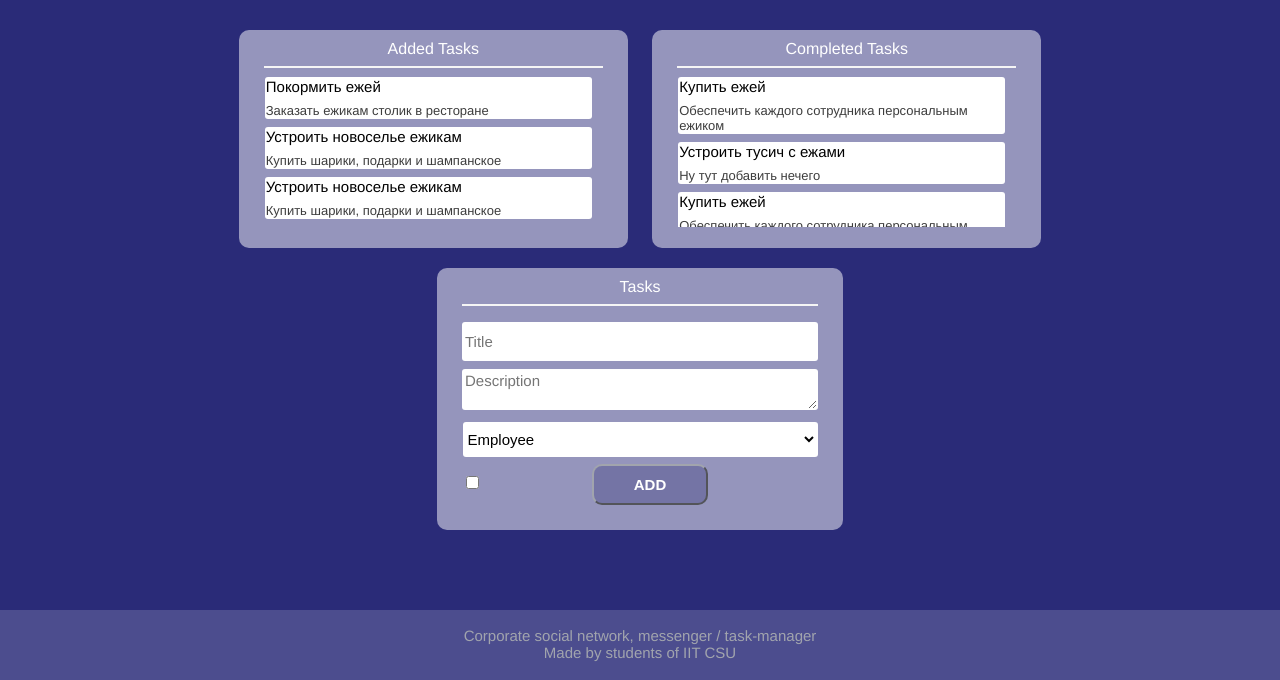
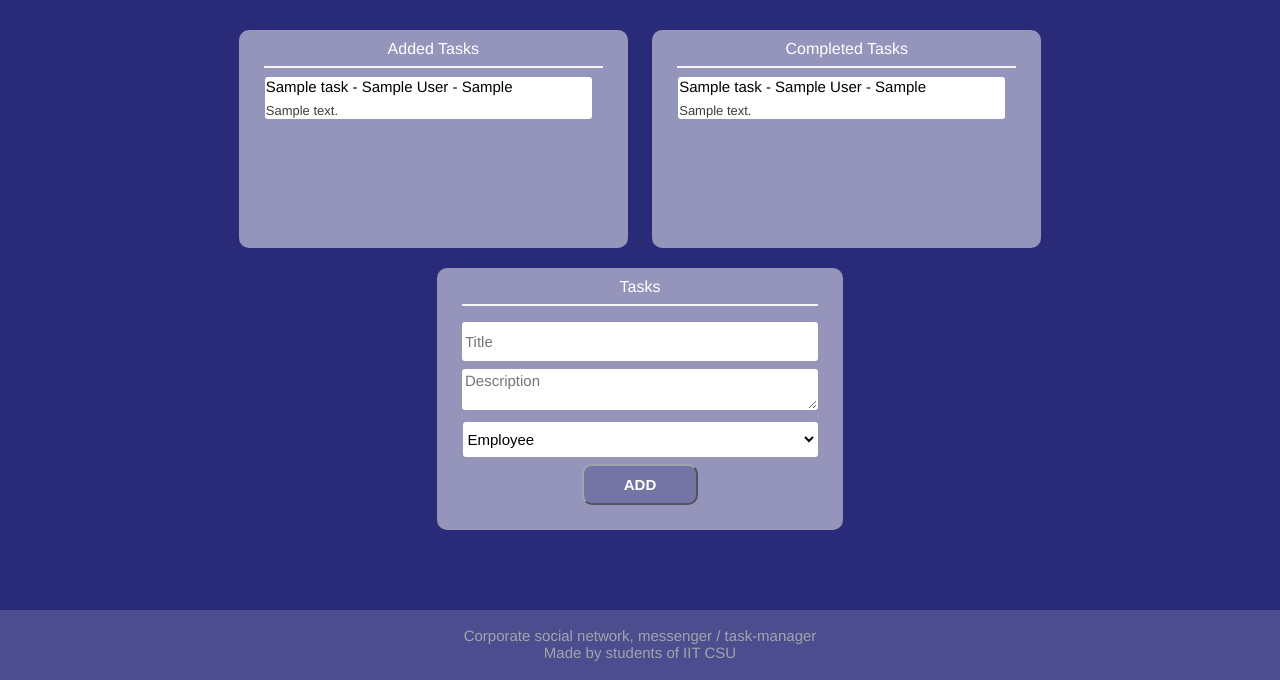
Before and after one commit to evabronskayaa/comttrack, a Django app: page /authentication/add_task/ in a window 1280 px wide. Shown: the part 120-800 px from the top of the page. Run offline with Django 3.2, Linux system fonts and the light colour scheme; a user stored in the database is signed in; tables that the repository leaves empty hold one stand-in row (values such as "Sample post"); data that the repository does not hold is empty; parts of the project's set-up code (start-up, migrations or seed data) failed here and were passed over; some libraries are stand-ins or nearby versions.

Commit message:
load info from database into templates

```diff
--- a/authentication/forms.py
+++ b/authentication/forms.py
@@ -91,9 +91,6 @@
                                       empty_label="Employee", widget=forms.Select(
             attrs={'name': 'executor', 'style': 'width:355px;cursor: pointer;', 'class': 'input'}))
 
-    completed = forms.BooleanField(label="", widget=forms.CheckboxInput(
-        attrs={'name': 'a', 'class': 'checkbox', 'type': 'checkbox'}))
-
     class Meta:
         model = Task
         fields = ('title', 'description', 'executor')
@@ -109,7 +106,7 @@
 
     class Meta:
         model = Task
-        fields = ('completed', )
+        fields = ('completed',)
 
 
 class CreateNotificationForm(forms.ModelForm):
--- a/authentication/templates/authentication/add_task.html
+++ b/authentication/templates/authentication/add_task.html
@@ -28,18 +28,16 @@
                     <div class="button-noti"><a class="main-menu-link" href="{% url 'notifications' %}">Notifications</a></div>
                     <div class="notifications">
                         <div style="height:auto;">
+                            {% for notification in notifications %}
+                            {% if forloop.counter <= 3 %}
                             <div class = "notification">
                                 <hr>
-                                <h5>Leadership</h5>
-                                <h6>Где блять все?</h6>
+                                <h5>{{ notification.author }}</h5>
+                                <h6>{{ notification.text }}</h6>
                                 <hr>
                             </div>
-                            <div class = "notification">
-                                <hr>
-                                <h5>Leadership</h5>
-                                <h6>Совещание в 15:00</h6>
-                                <hr>
-                            </div>
+                            {% endif %}
+                            {% endfor %}
                             <!--здесь должны отображаться уведомления -->
                         </div>
                         <div class="seeAll"><a href="{% url 'notifications' %}">See All</a></div>
@@ -65,21 +63,13 @@
                 <h1>Added Tasks</h1>
                 <hr>
                 <div class = "scroll" id="style">
+                    {% for task in all_tasks %}
                     <div class = "whole_noti" >
-                        <div class = "noti">Покормить ежей</div>
-                        <div class ="noti_mess">Заказать ежикам столик в ресторане</div>
+                        <div class = "noti">{{task.title}} - {{ task.executor }}</div>
+                        <div class ="noti_mess">{{task.description}}</div>
                     </div>
                     <br>
-                    <div class = "whole_noti" >
-                        <div class = "noti">Устроить новоселье ежикам</div>
-                        <div class ="noti_mess">Купить шарики, подарки и шампанское</div>
-                    </div>
-                    <br>
-                    <div class = "whole_noti" >
-                        <div class = "noti">Устроить новоселье ежикам</div>
-                        <div class ="noti_mess">Купить шарики, подарки и шампанское</div>
-                    </div>
-                    <br>
+                    {% endfor %}
                 </div>
 
             </div>
@@ -87,26 +77,13 @@
                 <h1>Completed Tasks</h1>
                 <hr>
                 <div class = "scroll" id="style">
+                    {% for task in completed_tasks %}
                     <div class = "whole_noti" >
-                        <div class = "noti">Купить ежей</div>
-                        <div class ="noti_mess">Обеспечить каждого сотрудника персональным ежиком</div>
+                        <div class = "noti">{{task.title}} - {{ task.executor }}</div>
+                        <div class ="noti_mess">{{task.description}}</div>
                     </div>
                     <br>
-                    <div class = "whole_noti" >
-                        <div class = "noti">Устроить тусич с ежами</div>
-                        <div class ="noti_mess">Ну тут добавить нечего</div>
-                    </div>
-                    <br>
-                    <div class = "whole_noti" >
-                        <div class = "noti">Купить ежей</div>
-                        <div class ="noti_mess">Обеспечить каждого сотрудника персональным ежиком</div>
-                    </div>
-                    <br>
-                    <div class = "whole_noti" >
-                        <div class = "noti">Устроить тусич с ежами</div>
-                        <div class ="noti_mess">Ну тут добавить нечего</div>
-                    </div>
-                    <br>
+                    {% endfor %}
                 </div>
             </div>
         <div>
@@ -127,32 +104,18 @@
         <div class="card" style = "margin-bottom: 20px">
             <h1>Tasks</h1>
             <hr>
-            <form>
-                <input class= "checkbox" type="checkbox" name="a">
+            <form method="post" action='{% url 'complete' %}'>
+                {% csrf_token %}
+            {% for task in tasks %}
+                <input class= "checkbox" type="checkbox" name="{{ task.id }}">
                 <label>
                     <div class = "whole_noti" >
-                        <div class = "noti">Покормить ежей</div>
-                        <div class ="noti_mess">Заказать ежикам столик в ресторане</div>
+                        <div class = "noti">{{ task.title }} от {{ task.task_setter.first_name }} {{ task.task_setter.last_name }} - {{ task.task_setter.department }}</div>
+                        <div class ="noti_mess">{{ task.description }}</div>
                     </div>
                 </label>
                 <br>
-                <input class= "checkbox" type="checkbox" name="a">
-                <label>
-                    <div class = "whole_noti" >
-                        <div class = "noti">Покормить ежей</div>
-                        <div class ="noti_mess">Заказать ежикам столик в ресторане</div>
-                    </div>
-                </label>
-                <br>
-                <input class= "checkbox" type="checkbox" name="a">
-                <label>
-                    <div class = "whole_noti" >
-                        <div class = "noti">Покормить ежей</div>
-                        <div class ="noti_mess">Заказать ежикам столик в ресторане</div>
-                    </div>
-                </label>
-
-
+            {% endfor %}
                 <p><button type = "submit">SEND</button></p>
             </form>
         </div>
--- a/authentication/templates/authentication/notifications.html
+++ b/authentication/templates/authentication/notifications.html
@@ -41,6 +41,7 @@
             </div>
         </div>
          <!--здесь руководство добавляет уведомления-->
+        {% if status == "Employer" %}
         <div class="card">
             <h1>Add Notifications</h1>
             <hr>
@@ -50,6 +51,7 @@
                 <p><button type = "submit">ADD</button></p>
             </form>
         </div>
+        {% endif %}
     </section>
     <footer class="footer">
         <p><br>Corporate social network, messenger / task-manager<br>Made by students of IIT CSU</p>
--- a/authentication/urls.py
+++ b/authentication/urls.py
@@ -1,12 +1,13 @@
 from django.urls import path
 from django.views.generic import TemplateView
 
-from .views import SignUpView, LoginUser, TaskCreateView, NotificationCreateForm
+from .views import SignUpView, LoginUser, TaskCreateView, NotificationCreateForm, TaskView, complete_task
 
 urlpatterns = [
     path('signup/', SignUpView.as_view(), name='signup'),
-    path('login/', LoginUser.as_view(), name='login'),
+    path('login/', LoginUser.as_view(redirect_authenticated_user=True), name='login'),
     path('add_task/', TaskCreateView.as_view(), name='add_task'),
     path('notifications/', NotificationCreateForm.as_view(),
          name='notifications'),
+    path('complete_task/', complete_task, name='complete'),
 ]
--- a/authentication/views.py
+++ b/authentication/views.py
@@ -2,20 +2,30 @@
 from django.http import HttpResponse, HttpResponseRedirect
 from django.shortcuts import render
 
-from django.urls import reverse_lazy
+from django.urls import reverse_lazy, reverse
 from django.views.generic.edit import CreateView
 from django.views.generic import TemplateView, View, FormView
 
 from .forms import CustomUserCreationForm, LoginUserForm, CreateTaskForm, CreateNotificationForm
 from .models import Task, Notification
 
+from django.contrib.auth.mixins import LoginRequiredMixin
+
 
 def get_tasks_for(username: str):
-    return Task.objects.filter(executor__username=username)
+    return Task.objects.filter(executor__username=username, completed=False)
+
+
+def get_completed_tasks():
+    return Task.objects.filter(completed=True)
+
+
+def get_all_tasks():
+    return Task.objects.all()
 
 
 def get_notifications():
-    return Notification.objects.all()
+    return Notification.objects.all().order_by('-created_at')
 
 
 class SignUpView(CreateView):
@@ -43,10 +53,13 @@
             return
 
 
-class TaskCreateView(CreateView):
+class TaskCreateView(LoginRequiredMixin, CreateView):
     form_class = CreateTaskForm
     success_url = reverse_lazy('add_task')
     template_name = 'authentication/add_task.html'
+
+    login_url = 'authentication/'
+    redirect_field_name = 'login'
 
     def form_valid(self, form):
         self.object = form.save(commit=False)
@@ -63,11 +76,24 @@
         ctx = super(TaskCreateView, self).get_context_data(**kwargs)
         ctx['tasks'] = get_tasks_for(self.request.user.username)
         ctx['status'] = self.request.user.status
+        ctx['all_tasks'] = get_all_tasks()
+        ctx['completed_tasks'] = get_completed_tasks()
+        ctx['notifications'] = get_notifications()
         return ctx
 
 
-class TaskTrackView(FormView):
-    pass
+def complete_task(request):
+    args = request.POST
+    for key in args:
+        try:
+            key = int(key)
+            task = Task.objects.get(id=key)
+            task.completed = True
+            task.save()
+        except Exception:
+            pass
+
+    return HttpResponseRedirect(reverse('add_task'))
 
 
 class NotificationCreateForm(CreateView):
@@ -89,4 +115,5 @@
     def get_context_data(self, **kwargs):
         ctx = super(NotificationCreateForm, self).get_context_data(**kwargs)
         ctx['notifications'] = get_notifications()
+        ctx['status'] = self.request.user.status
         return ctx
```
Also changed, not shown: 1 other file.
